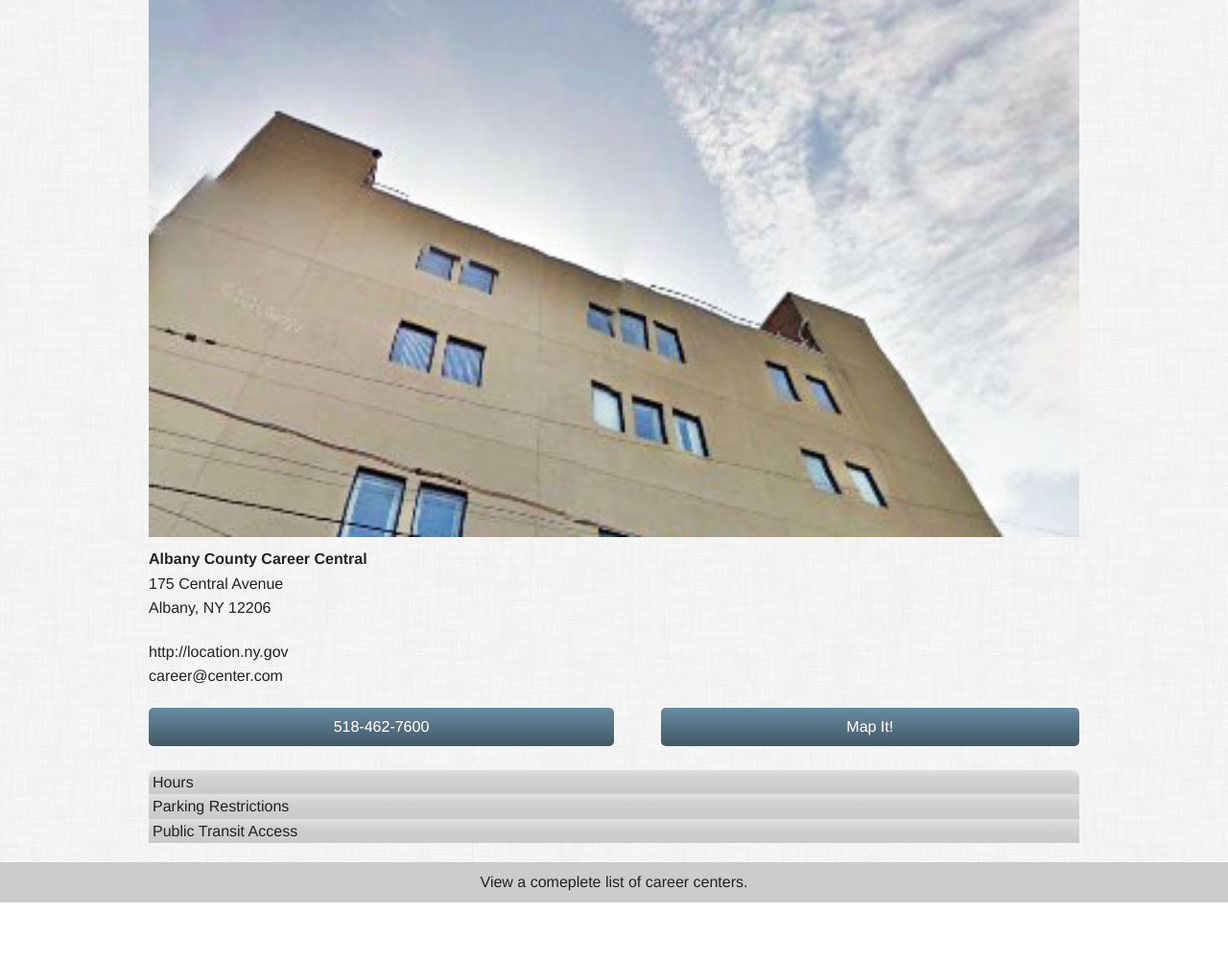
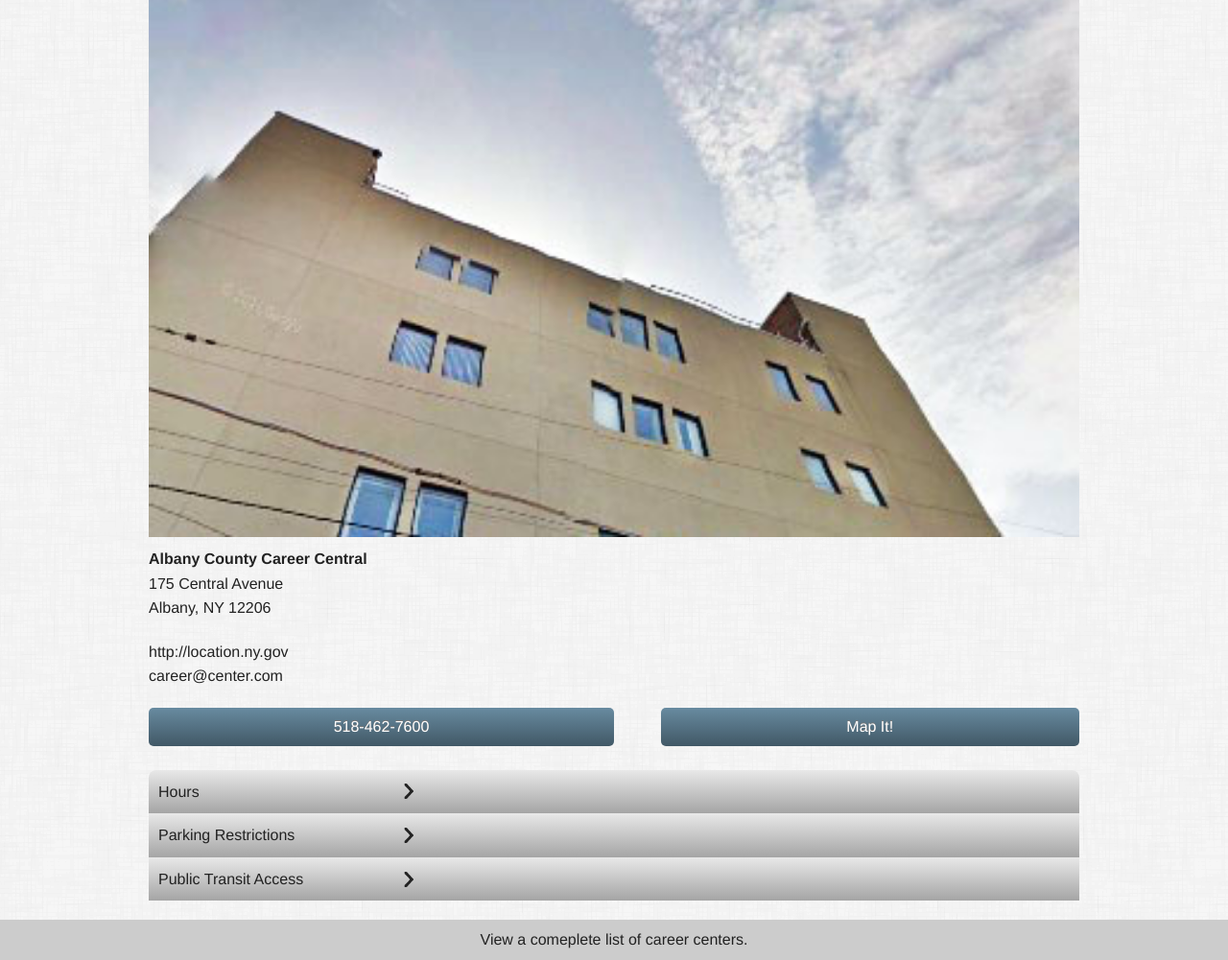
Before and after one commit to CourtneyJordan/Off-Canvas-2, a plain HTML site: page location.html in a window 1280 px wide. Shown: the part 52-1053 px from the top of the page at 96% size. Before the commit the page ends 993 px from the top, so only its background shows below. Drawn offline with Linux system fonts and the light colour scheme.

Commit message:
added arrows to location page

```diff
--- a/css/app.css
+++ b/css/app.css
@@ -246,13 +246,34 @@ div p span a {
 
 .page .expandable {
 	display: block;
-	background: -webkit-gradient(linear, left top, left bottom, color-stop(0%,#E0E0E0), color-stop(40%,#D0D0D0), color-stop(100%,#CACACA));
-	padding-left:4px;
+	overflow: auto;
+	padding: 10px 10px;
+	background: url(../images/right-arrow.png) no-repeat right center #e8e8e8; /* Old browsers */
+	background: url(../images/right-arrow.png) no-repeat 262px center, -moz-linear-gradient(top,  #e8e8e8 0%, #a5a5a5 100%); /* FF3.6+ */
+	background: url(../images/right-arrow.png) no-repeat 262px center, -webkit-gradient(linear, left top, left bottom, color-stop(0%,#e8e8e8), color-stop(100%,#a5a5a5)); /* Chrome,Safari4+ */
+	background: url(../images/right-arrow.png) no-repeat 262px center, -webkit-linear-gradient(top,  #e8e8e8 0%,#a5a5a5 100%); /* Chrome10+,Safari5.1+ */
+	background: url(../images/right-arrow.png) no-repeat 262px center, -o-linear-gradient(top,  #e8e8e8 0%,#a5a5a5 100%); /* Opera 11.10+ */
+	background: url(../images/right-arrow.png) no-repeat 262px center, -ms-linear-gradient(top,  #e8e8e8 0%,#a5a5a5 100%); /* IE10+ */
+	background: url(../images/right-arrow.png) no-repeat 262px center, linear-gradient(to bottom,  #e8e8e8 0%,#a5a5a5 100%); /* W3C */
+	/* filter: progid:DXImageTransform.Microsoft.gradient( startColorstr='#e8e8e8', endColorstr='#a5a5a5',GradientType=0 ); /* IE6-9 */
+	/* filter: progid:DXImageTransform.Microsoft.gradient( startColorstr='#e8e8e8', endColorstr='#a5a5a5',GradientType=0 ); /* IE6-9 */
+}
+
+.page .expandable:hover {
+		background: url(../images/right-hover-arrow.png) no-repeat right center #e8e8e8; /* Old browsers */
+	background: url(../images/right-hover-arrow.png) no-repeat 262px center, -moz-linear-gradient(top,  #e8e8e8 0%, #a5a5a5 100%); /* FF3.6+ */
+	background: url(../images/right-hover-arrow.png) no-repeat 262px center, -webkit-gradient(linear, left top, left bottom, color-stop(0%,#e8e8e8), color-stop(100%,#a5a5a5)); /* Chrome,Safari4+ */
+	background: url(../images/right-hover-arrow.png) no-repeat 262px center, -webkit-linear-gradient(top,  #e8e8e8 0%,#a5a5a5 100%); /* Chrome10+,Safari5.1+ */
+	background: url(../images/right-hover-arrow.png) no-repeat 262px center, -o-linear-gradient(top,  #e8e8e8 0%,#a5a5a5 100%); /* Opera 11.10+ */
+	background: url(../images/right-hover-arrow.png) no-repeat 262px center, -ms-linear-gradient(top,  #e8e8e8 0%,#a5a5a5 100%); /* IE10+ */
+	background: url(../images/right-hover-arrow.png) no-repeat 262px center, linear-gradient(to bottom,  #e8e8e8 0%,#a5a5a5 100%); /* W3C */
+	/* filter: progid:DXImageTransform.Microsoft.gradient( startColorstr='#e8e8e8', endColorstr='#a5a5a5',GradientType=0 ); /* IE6-9 */
+	/* filter: progid:DXImageTransform.Microsoft.gradient( startColorstr='#e8e8e8', endColorstr='#a5a5a5',GradientType=0 ); /* IE6-9 */
 }
 
 .page .expandable + div {
-	padding: 5px 0 20px 20px;
-	background-color: #e1e1e1;
+	padding: 12px 0 20px 4px;
+	background-color: #fff;
 }
 
 .top-curve {
```
Also changed, not shown: images/down arrow.png (added), images/right-arrow.png (added), images/right-hover-arrow.png (added).
